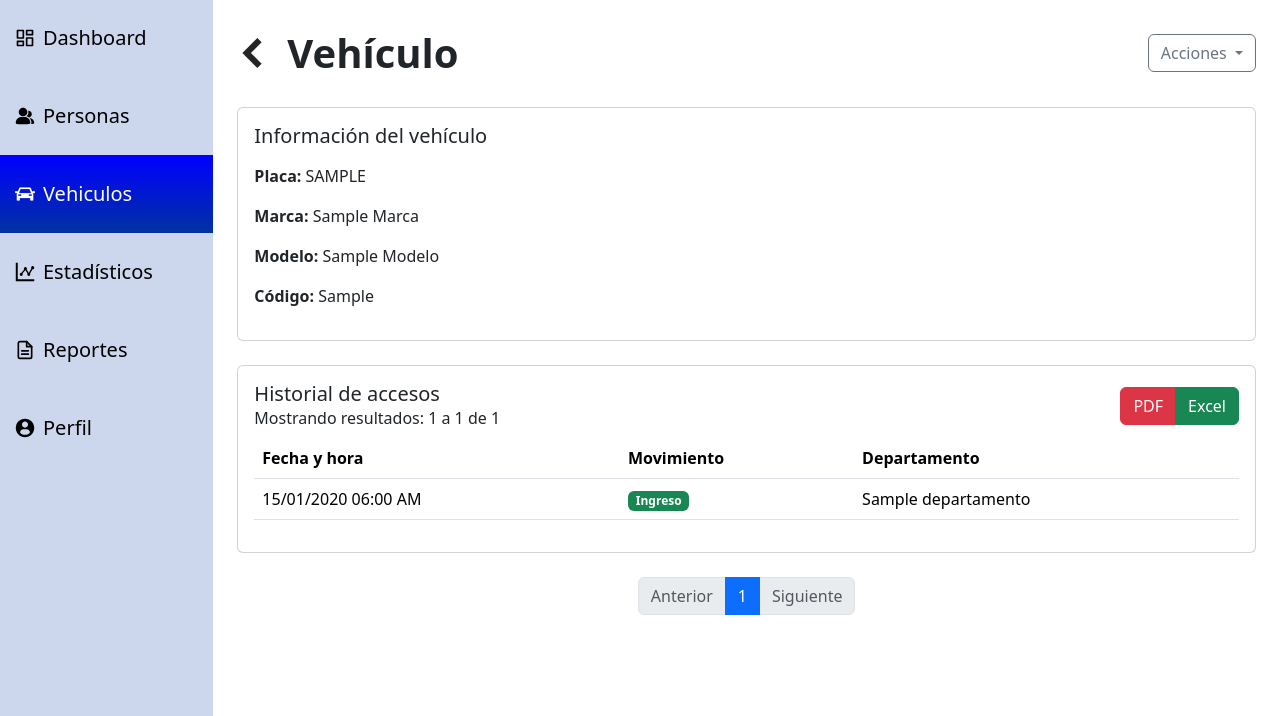
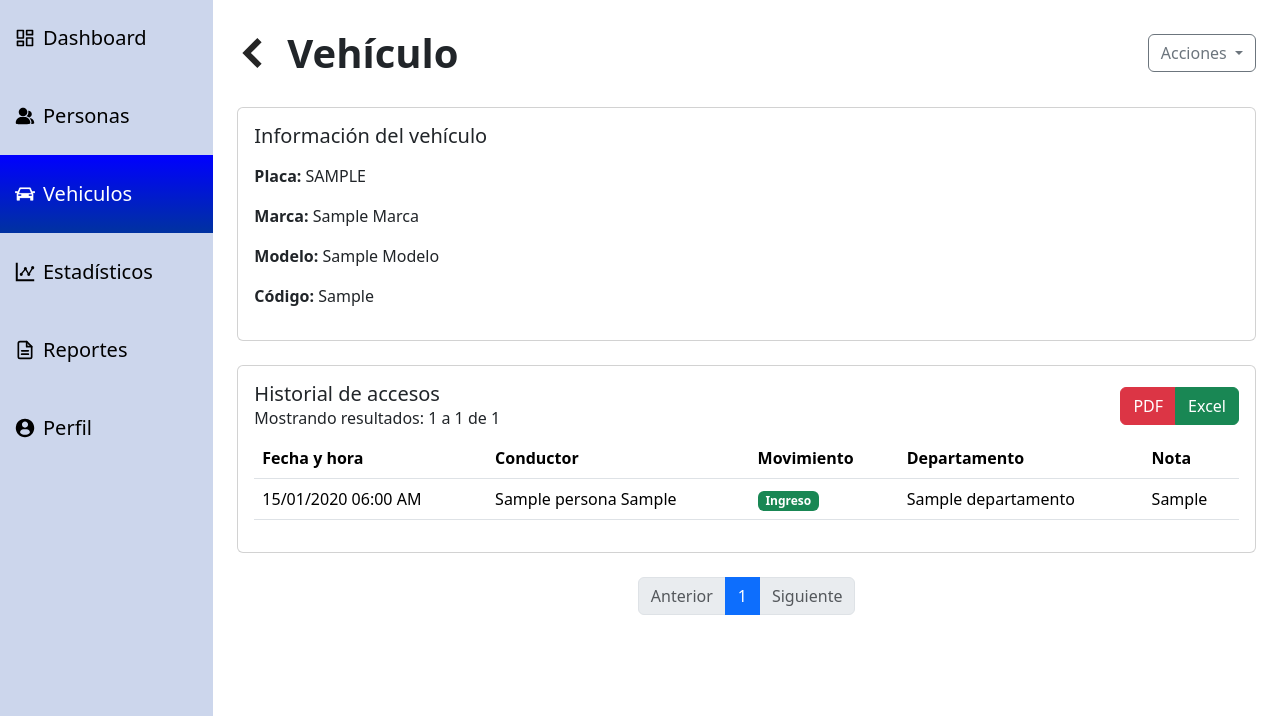
Before and after one commit to LuisVelasco1986/pasantias, a Django app: page /dashboard/vehiculos/detalles/1/ in a window 1280 px wide. Shown: the part 84-800 px from the top of the page. Run offline with Django 5.2, Linux system fonts and the light colour scheme; a user stored in the database is signed in; tables that the repository leaves empty hold one stand-in row (values such as "Sample post"); grey boxes marked "Sample" are stand-in pictures; some libraries are stand-ins or nearby versions.

Commit message:
Pruebas realizadas

```diff
--- a/modelNewApp/views.py
+++ b/modelNewApp/views.py
@@ -200,7 +200,7 @@ def control_pie(request):
                         else:
                             reg.tipo_movimiento = "EGRESO"
                         reg.save()
-                        contexto["mensaje"] = "Ingreso/salida efectuado correctamente."
+                        contexto["mensaje"] = "Ingreso/salida efectuada correctamente."
                 else:
                     if es_ingreso:
                         depto = Departamento.objects.filter(nombre=request.POST.get("departamento")).first()
@@ -239,7 +239,7 @@ def control_pie(request):
                                              tipo_movimiento="INGRESO" if es_ingreso else "EGRESO")
                         if es_ingreso: reg.departamento_destino = empleado.departamento
                         reg.save()
-                        contexto["mensaje"] = "Ingreso/salida efectuado correctamente."
+                        contexto["mensaje"] = "Ingreso/salida efectuada correctamente."
                 else:
                     contexto.update({"mensaje_error": "Código P00 no existe.", "data": data_retorno})
 
@@ -353,7 +353,10 @@ def control_vehiculo(request):
                 # Lógica de Movimientos
                 if "salida" in request.POST or "forzar_salida" in request.POST:
                     if not persona_dentro or not vehiculo_dentro:
-                        context["mensaje_error"] = "No se puede registrar salida: La persona o el vehículo no están dentro."
+                        if not persona_dentro:
+                            context["mensaje_error"] = "No se puede registrar salida: La persona no se encuentra dentro."
+                        if not vehiculo_dentro:
+                            context["mensaje_error"] = "No se puede registrar salida: El vehículo no se encuentra dentro."
                         context["data"] = data_retorno
                         raise Exception("Rollback: Estado inválido para salida")
 
@@ -362,11 +365,19 @@ def control_vehiculo(request):
                         fecha_hora=timezone.now(),
                         observacion=request.POST.get("motivo_forzar_salida") if "forzar_salida" in request.POST else ""
                     )
+                    if es_visitante:
+                        visitante = Persona.objects.filter(cedula=request.POST.get("cedula_visitante")).first()
+                        visitante.nombres = request.POST.get("nombre_visitante")
+                        visitante.apellidos = request.POST.get("apellido_visitante")
+                        visitante.save()
                     context["mensaje"] = "Salida registrada correctamente."
 
                 elif "ingreso" in request.POST:
                     if persona_dentro or vehiculo_dentro:
-                        context["mensaje_error"] = "No se puede registrar ingreso: Ya se encuentran dentro."
+                        if persona_dentro:
+                            context["mensaje_error"] = "No se puede registrar ingreso: La persona se encuentra dentro."
+                        if vehiculo_dentro:
+                            context["mensaje_error"] = "No se puede registrar ingreso: El vehículo se encuentra dentro."
                         context["data"] = data_retorno
                         raise Exception("Rollback: Ya están dentro")
 
@@ -378,6 +389,10 @@ def control_vehiculo(request):
                             context["data"] = data_retorno
                             raise Exception("Rollback: Falta departamento")
                         depto = Departamento.objects.filter(nombre=depto_nombre).first()
+                        visitante = Persona.objects.filter(cedula=request.POST.get("cedula_visitante")).first()
+                        visitante.nombres = request.POST.get("nombre_visitante")
+                        visitante.apellidos = request.POST.get("apellido_visitante")
+                        visitante.save()
                     else:
                         depto = persona.departamento
 
@@ -385,6 +400,7 @@ def control_vehiculo(request):
                         id_persona=persona, vehiculo=vehiculo, tipo_movimiento="INGRESO",
                         fecha_hora=timezone.now(), departamento_destino=depto
                     )
+
                     context["mensaje"] = "Entrada registrada correctamente."
 
         except Exception as e:
@@ -511,7 +527,7 @@ def dashboard(request):
 
     vehiculos_dentro = RegistroAcceso.objects.filter(
         id__in=vehiculos_dentro_ids
-    ).order_by("fecha_hora")
+    ).order_by("-fecha_hora")
 
     # ─────────────────────────────────────────────
     # Total personas
--- a/templates/pages/empleados_detalles.html
+++ b/templates/pages/empleados_detalles.html
@@ -206,6 +206,7 @@
                 <thead>
                 <tr>
                     <th>Fecha y hora</th>
+                    <th>Vehículo</th>
                     <th>Movimiento</th>
                     <th>Departamento</th>
                     <th>Nota</th>
@@ -215,6 +216,7 @@
                 {% for acceso in page_obj %}
                 <tr>
                     <td>{{ acceso.fecha_hora|date:"d/m/Y h:i A" }}</td>
+                    <td>{% if acceso.vehiculo %}{{ acceso.vehiculo.placa }}{% else %}—{% endif %}</td>
                     <td>
                         {% if acceso.tipo_movimiento == "INGRESO" %}
                         <span class="badge bg-success">
--- a/templates/pages/vehiculos_detalles.html
+++ b/templates/pages/vehiculos_detalles.html
@@ -106,14 +106,17 @@
                 <thead>
                 <tr>
                     <th>Fecha y hora</th>
+                    <th>Conductor</th>
                     <th>Movimiento</th>
                     <th>Departamento</th>
+                    <th>Nota</th>
                 </tr>
                 </thead>
                 <tbody>
                 {% for acceso in page_obj %}
                 <tr>
                     <td>{{ acceso.fecha_hora|date:"d/m/Y h:i A" }}</td>
+                    <td>{{ acceso.id_persona.nombres }} {{ acceso.id_persona.apellidos }}</td>
                     <td>
                         {% if acceso.tipo_movimiento == "INGRESO" %}
                         <span class="badge bg-success">
@@ -128,6 +131,8 @@
                         {% endif %}
                     </td>
                     <td>{% if acceso.departamento_destino %}{{ acceso.departamento_destino.nombre }}{% else %}—{% endif %}
+                    </td>
+                    <td>{% if acceso.observacion %}{{ acceso.observacion }}{% else %}—{% endif %}
                     </td>
                 </tr>
                 {% empty %}
```
